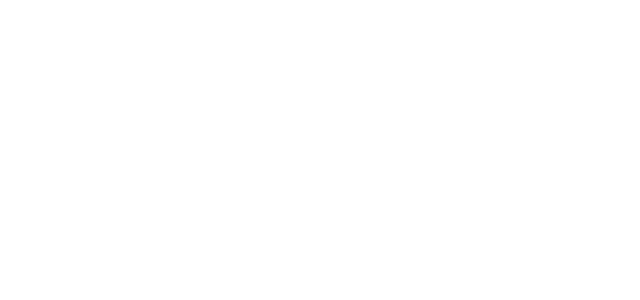
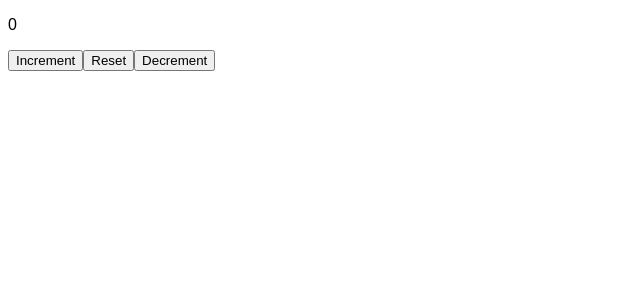
Before and after one commit to zikoelj/learnReact, a React (Vite) app: page / in a window 1280 px wide. Shown: the top 300 px of the page, without its empty margins (0-640 px from the left). Built offline with nearby package versions, Linux system fonts and the light colour scheme.

Commit message:
updater function

```diff
--- a/src/App.jsx
+++ b/src/App.jsx
@@ -1,8 +1,8 @@
-
+import Counter from "./Counter";
 function App(){
 
     return(<>
-
+<Counter/>
 
     </>);
 
--- a/src/Counter.jsx
+++ b/src/Counter.jsx
@@ -5,11 +5,31 @@ function Counter(){
     const [count,setCount] = useState(0);
 
     const incrementCounter = () =>{
-        setCount(count + 1);
+        //using updater function ,its take the previous value
+        //of the count and apply to it the change
+        //however using setCount(count + 1) even three time
+        // it will give us always 1 because this approach
+        //based on the initial value of count
+        //asynchronous function setCount(count + 1)
+
+        //by the way for showing youre are using updater
+        //function we take the first character of the state
+        //variable or "prev"NameStateVariable
+
+        setCount(count + 1); //count = 0 -> count = 1
+        setCount(count + 1); //count = 0 -> count = 1
+        setCount(count + 1); //count = 0 -> count = 1
+
+        setCount(c => c + 1); //c = 0 -> c = 1
+        setCount(c => c + 1); //c = 1 -> c = 2
+        setCount(c => c + 1); //c = 2 -> c = 3
     }
 
     const decrementCounter = () =>{
-        setCount(count - 1);
+        setCount(c => c - 1); //c = 0 -> c = -1
+        setCount(c => c - 1); //c = -1 -> c = -2
+        setCount(c => c - 1); //c = -2 -> c = -3
+
     }
 
     const resetCounter = () =>{
```
